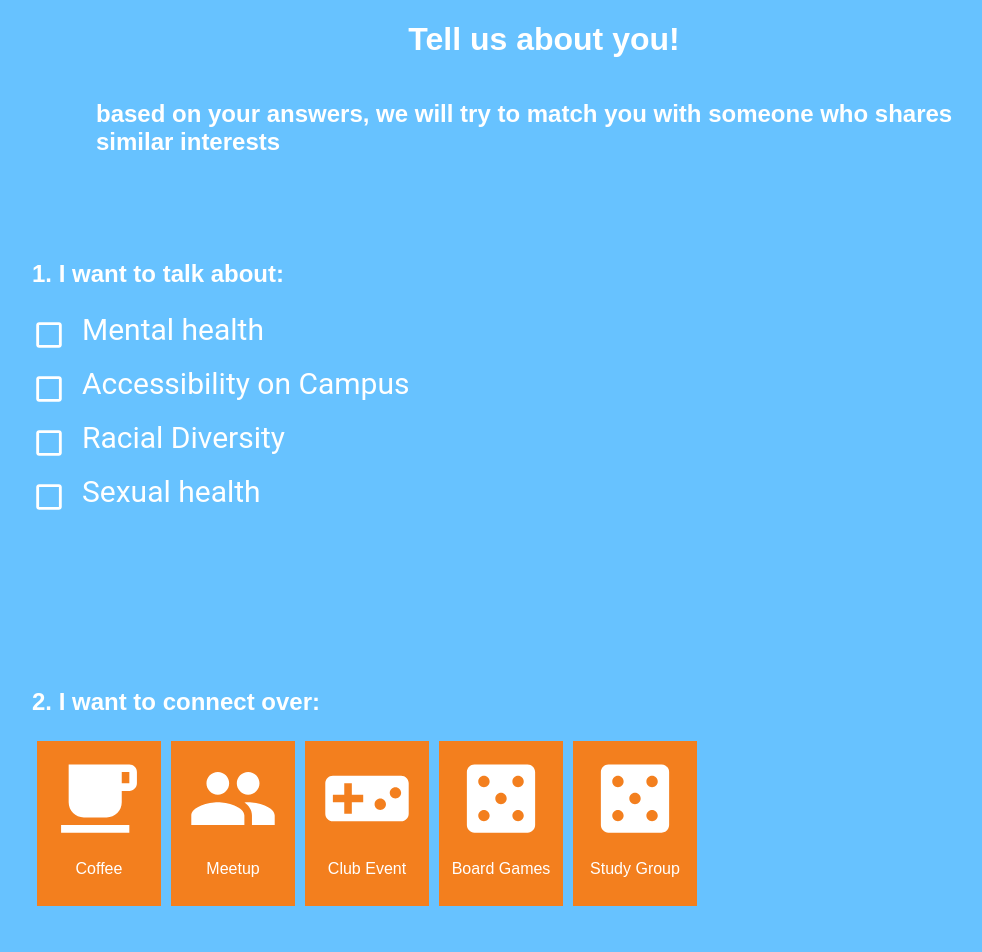
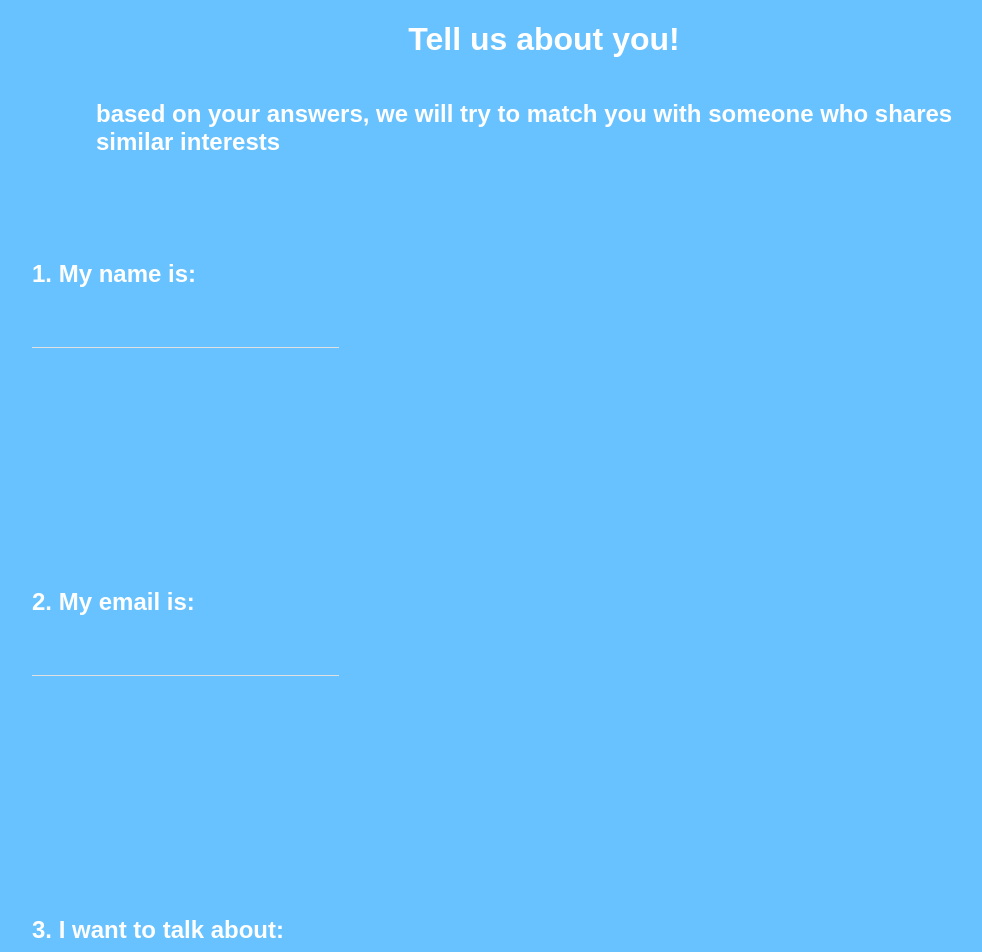
Before and after one commit to minnieliu/UBCHackDayFrontend, a React (Create React App) app in the folder front-end/: page /survey in a window 1280 px wide. Shown: the top 952 px of the page, without its empty margins (96-1078 px from the left). Built offline with nearby package versions, Linux system fonts and the light colour scheme.

Commit message:
intro screen

```diff
--- a/front-end/src/00_intro/intro.js
+++ b/front-end/src/00_intro/intro.js
@@ -1,18 +1,38 @@
 import React, { Component } from 'react';
 import { Link } from 'react-router-dom'
+import RaisedButton from 'material-ui/RaisedButton';
 
 class Intro extends Component {
 
 
   render() {
     return (
-      <div>
-        Intro Screen
-
-        <Link to='/survey'>Home</Link>
+      <div style={styles.container}>
+        <h1 style={{color: '#FFF'}}>LOGO</h1>
+        <p style={{color: '#FFF', fontSize: 18, width: '50%'}}>
+          Welcome to .... !
+        </p>
+        <RaisedButton style={styles.button}>
+          <Link to='/survey'>START!</Link>
+        </RaisedButton>
       </div>
     );
   }
 }
 
 export default Intro;
+
+const styles = {
+  container: {
+    height: '100%',
+    display: 'flex',
+    flexFlow: 'column',
+    alignItems: 'center',
+    justifyContent: 'center',
+    backgroundColor: '#72ff99'
+  },
+  button: {
+    backgroundColor: '#7ebaff',
+    color: '#FFF'
+  }
+};
--- a/front-end/src/01_survey/survey.js
+++ b/front-end/src/01_survey/survey.js
@@ -11,7 +11,7 @@ const Panel = ({question, children, selected, onClick}) => (
     style={{
       width: '80%',
       height: 'min-content',
-      minHeight: 300,
+      minHeight: 200,
       padding: '5% 20%',
       backgroundColor: selected ? '#84cfff' : 'transparent'
   }}>
@@ -126,10 +126,33 @@ class Survey extends Component {
 
           <Panel
             selected={this.state.currentQuestionId === 0}
-            question='1. I want to talk about:'
+            question='1. My name is:'
             onClick={() => this.onSelectQuestion(0)}>
+            <ShortInput
+              id={0}
+              registerSelection={this.registerSelection}
+              onSelectQuestion={this.onSelectQuestion}
+            />
+          </Panel>
+
+
+          <Panel
+            selected={this.state.currentQuestionId === 1}
+            question='2. My email is:'
+            onClick={() => this.onSelectQuestion(1)}>
+            <ShortInput
+              id={1}
+              registerSelection={this.registerSelection}
+              onSelectQuestion={this.onSelectQuestion}
+            />
+          </Panel>
+
+          <Panel
+            selected={this.state.currentQuestionId === 2}
+            question='3. I want to talk about:'
+            onClick={() => this.onSelectQuestion(2)}>
             <MultipleChoice
-              id={0}
+              id={2}
               answers={MOCK_ANSWERS}
               registerSelection={this.registerSelection}
               onSelectQuestion={this.onSelectQuestion}
@@ -137,11 +160,11 @@ class Survey extends Component {
           </Panel>
 
           <Panel
-            selected={this.state.currentQuestionId === 1}
+            selected={this.state.currentQuestionId === 3}
             question='2. I want to connect over:'
-            onClick={() => this.onSelectQuestion(1)}>
+            onClick={() => this.onSelectQuestion(3)}>
             <IconSelect
-              id={1}
+              id={3}
               answers={MOCK_ANSWERS2}
               registerSelection={this.registerSelection}
               onSelectQuestion={this.onSelectQuestion}
@@ -149,22 +172,22 @@ class Survey extends Component {
           </Panel>
 
           <Panel
-            selected={this.state.currentQuestionId === 2}
+            selected={this.state.currentQuestionId === 4}
             question='3. I am good at:'
-            onClick={() => this.onSelectQuestion(2)}>
+            onClick={() => this.onSelectQuestion(4)}>
             <ShortInput
-              id={2}
+              id={4}
               registerSelection={this.registerSelection}
               onSelectQuestion={this.onSelectQuestion}
             />
           </Panel>
 
           <Panel
-            selected={this.state.currentQuestionId === 3}
+            selected={this.state.currentQuestionId === 5}
             question='4. I am good at:'
-            onClick={() => this.onSelectQuestion(3)}>
+            onClick={() => this.onSelectQuestion(5)}>
             <ShortInput
-              id={3}
+              id={5}
               registerSelection={this.registerSelection}
               onSelectQuestion={this.onSelectQuestion}
             />
```
